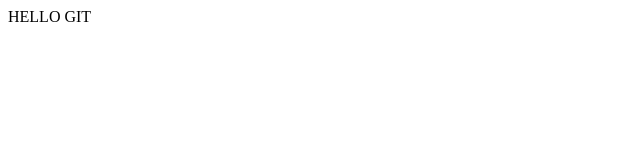
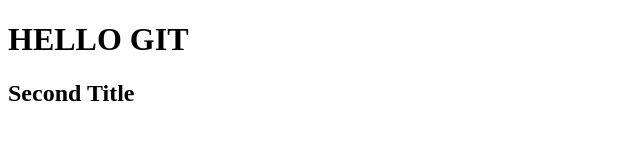
Before and after one commit to AkzholMdtvch/app, a plain HTML site: page index.html in a window 1280 px wide. Shown: the whole page, without its empty margins (0-640 px from the left). Drawn offline with Linux system fonts and the light colour scheme.

Commit message:
edited index

```diff
--- a/index.html
+++ b/index.html
@@ -6,6 +6,7 @@
         <title>GIT</title>
     </head>
     <body>
-        HELLO GIT
+        <h1>HELLO GIT</h1>
+        <h2>Second Title</h2>
     </body>
 </html>
```
